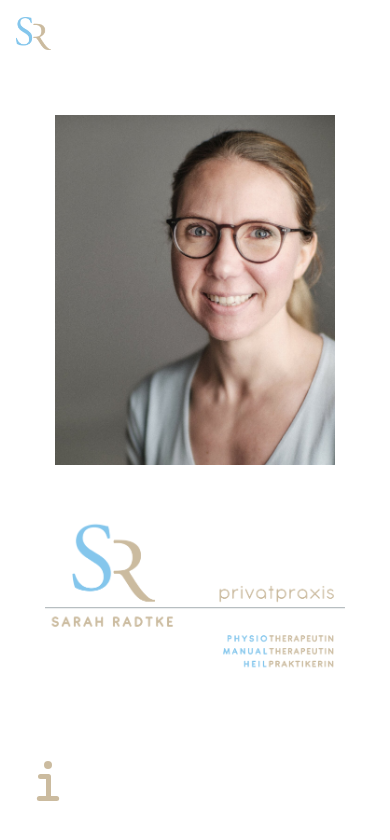
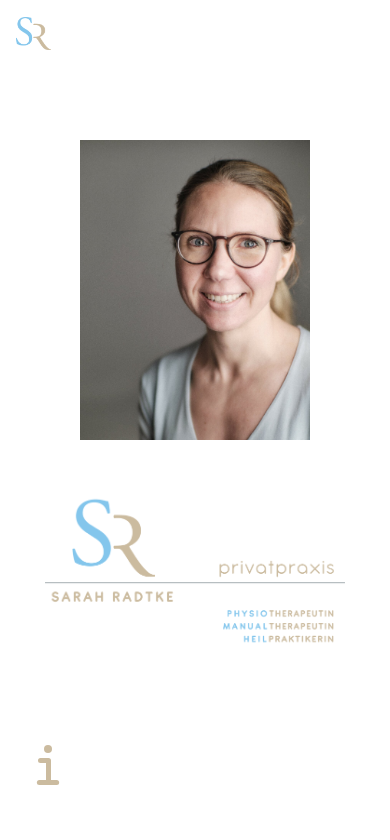
Before and after one commit to M-WRI/sarah-radtke-under-construction, a Next.js app: page / in a window 390 px wide. Shown: the top 840 px of the page. Built offline with nearby package versions, Linux system fonts and the light colour scheme.

Commit message:
positioning

```diff
--- a/styles/Home.module.css
+++ b/styles/Home.module.css
@@ -43,4 +43,8 @@
 }
 
 @media (max-width: 450px) {
+  .portrait {
+    width: 230px;
+    height: 300px;
+  }
 }
--- a/styles/InformationModal.module.css
+++ b/styles/InformationModal.module.css
@@ -23,6 +23,6 @@
 @media (max-width: 425px) {
   .modalBtn {
     left: 1rem;
-    bottom: 1rem;
+    bottom: 2rem;
   }
 }
```
